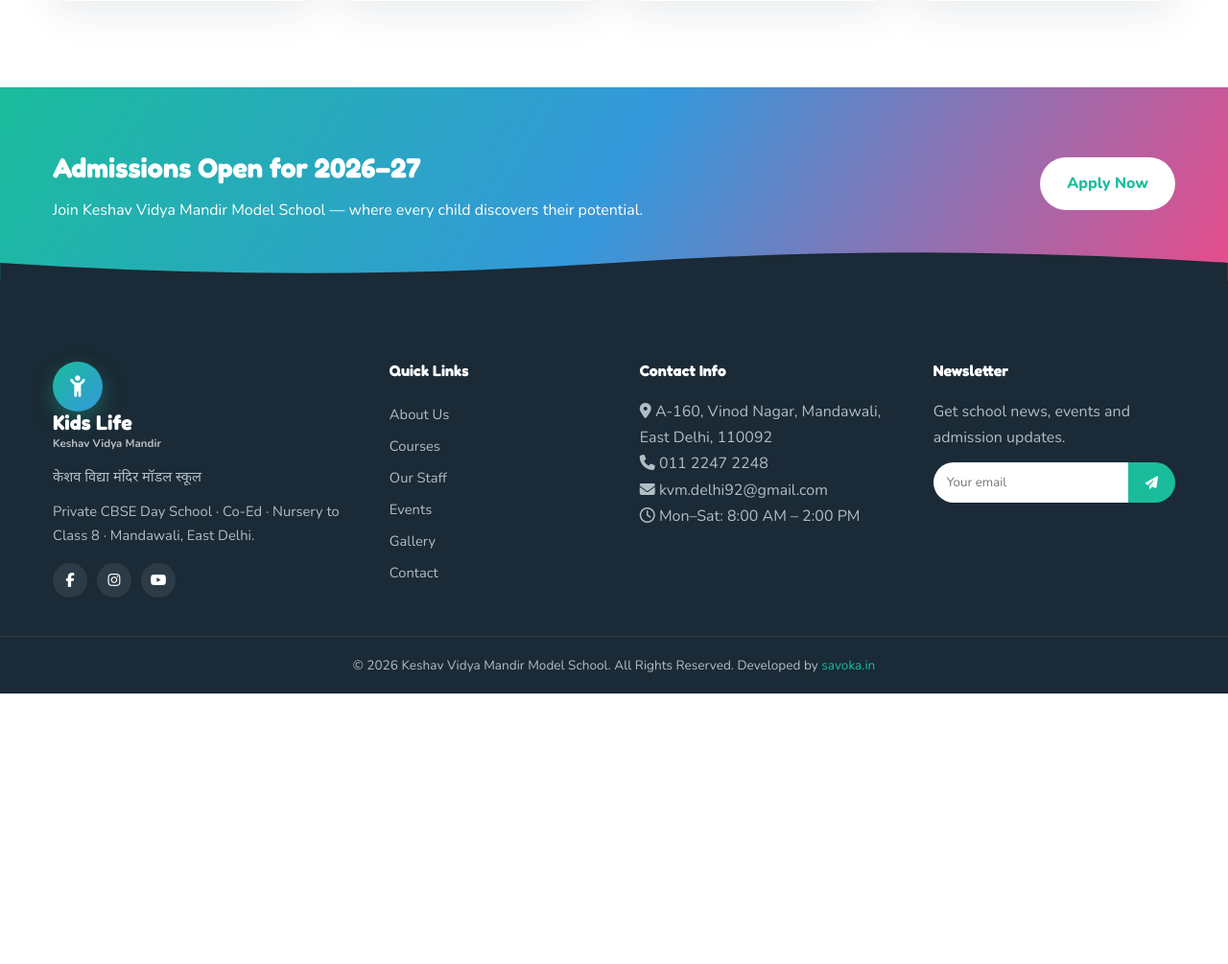
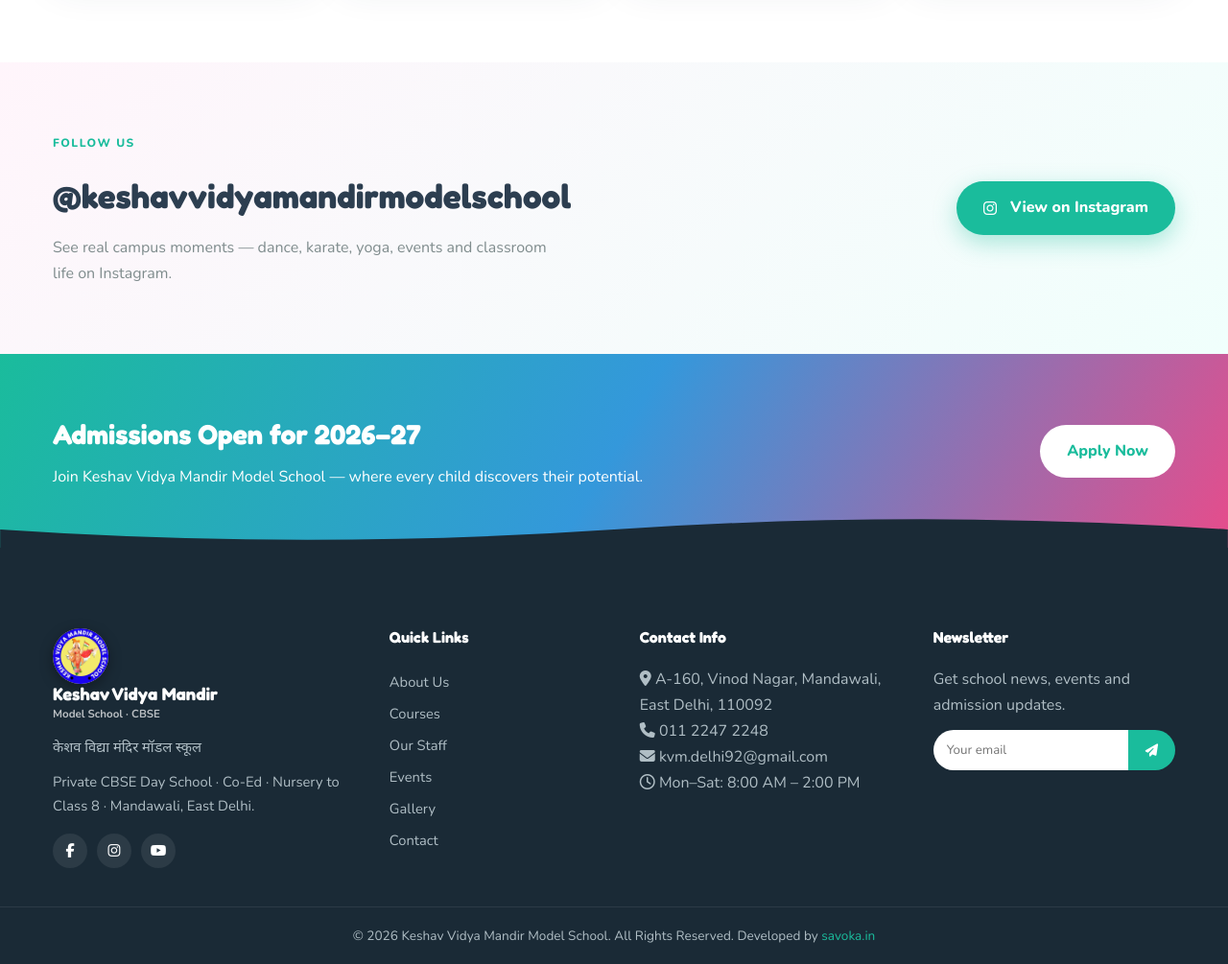
Before and after one commit to deepj2013/demo, a PHP site: page / in a window 1280 px wide. Shown: the part 5259-6264 px from the top of the page at 96% size. Before the commit the page ends 5982 px from the top, so only its background shows below. Run offline with PHP 8.4, Linux system fonts and the light colour scheme.

Commit message:
Add school logo and real campus photos to Keshav Vidya Mandir site.
Brand the demo with official logo, Annual Day banner, and activity photos for sports, dance, music, and camps.

Co-authored-by: Cursor <cursoragent@cursor.com>

```diff
--- a/keshav-vidya-mandir/css/style.css
+++ b/keshav-vidya-mandir/css/style.css
@@ -53,9 +53,11 @@ ul{list-style:none}
 .main-header{background:#fff;position:sticky;top:0;z-index:100;box-shadow:0 4px 24px rgba(0,0,0,.06)}
 .main-header-inner{display:flex;align-items:center;gap:20px;padding:14px 0}
 .logo{display:flex;align-items:center;gap:12px}
+.logo-img{width:58px;height:58px;border-radius:50%;object-fit:cover;background:#fff;box-shadow:0 4px 14px rgba(26,58,140,.25);flex-shrink:0}
 .logo-mark{width:52px;height:52px;border-radius:50%;background:linear-gradient(135deg,var(--teal),var(--blue));color:#fff;display:grid;place-items:center;font-size:1.4rem;box-shadow:0 8px 20px rgba(26,188,156,.35)}
-.logo-text strong{display:block;font-family:var(--display);font-size:1.35rem;color:var(--teal);line-height:1.1}
+.logo-text strong{display:block;font-family:var(--display);font-size:1.15rem;color:#1a3a8c;line-height:1.15}
 .logo-text small{display:block;font-size:.72rem;color:var(--muted);font-weight:700}
+.logo.light .logo-img{box-shadow:0 4px 14px rgba(0,0,0,.35)}
 .logo.light .logo-text strong{color:#fff}
 .logo.light .logo-text small{color:rgba(255,255,255,.7)}
 .nav-menu{margin-left:auto}
@@ -68,10 +70,12 @@ ul{list-style:none}
 .menu-toggle span{width:24px;height:2px;background:var(--ink);transition:.3s}
 
 /* Hero Slider */
-.hero-slider{position:relative;height:min(92vh,780px);overflow:hidden}
+.hero-slider{position:relative;height:min(88vh,720px);overflow:hidden;background:#111}
 .slide{position:absolute;inset:0;background-size:cover;background-position:center;opacity:0;visibility:hidden;transition:opacity .8s,visibility .8s;display:flex;align-items:center}
 .slide.active{opacity:1;visibility:visible;z-index:1}
-.slide-overlay{position:absolute;inset:0;background:linear-gradient(100deg,rgba(22,160,133,.88) 0%,rgba(44,62,80,.55) 55%,rgba(231,76,139,.35) 100%)}
+.slide.slide-banner{background-size:cover;background-position:center center}
+.slide-overlay{position:absolute;inset:0;background:linear-gradient(100deg,rgba(15,23,42,.82) 0%,rgba(26,58,140,.55) 45%,rgba(0,0,0,.25) 100%)}
+.slide-banner .slide-overlay{background:linear-gradient(105deg,rgba(10,20,50,.88) 0%,rgba(10,20,50,.55) 42%,rgba(10,20,50,.2) 100%)}
 .slide-content{position:relative;z-index:2;color:#fff;max-width:680px;padding:40px 0}
 .slide-tag{display:inline-block;background:rgba(255,255,255,.2);backdrop-filter:blur(6px);padding:8px 18px;border-radius:40px;font-size:.85rem;font-weight:700;margin-bottom:18px}
 .slide-content h1{font-family:var(--display);font-size:clamp(2.2rem,5vw,3.8rem);line-height:1.15;margin-bottom:14px}
@@ -112,8 +116,8 @@ ul{list-style:none}
 
 /* Portfolio shapes */
 .portfolio-grid{display:grid;grid-template-columns:repeat(4,1fr);gap:22px}
-.portfolio-item{position:relative;overflow:hidden;aspect-ratio:1;display:block;box-shadow:var(--shadow)}
-.portfolio-item img{width:100%;height:100%;object-fit:cover;transition:.4s}
+.portfolio-item{position:relative;overflow:hidden;aspect-ratio:1;display:block;box-shadow:var(--shadow);background:#dfe6e9}
+.portfolio-item img{width:100%;height:100%;object-fit:cover;transition:.4s;display:block}
 .portfolio-item:hover img{transform:scale(1.1)}
 .portfolio-item.shape-circle{border-radius:50%}
 .portfolio-item.shape-hex{clip-path:polygon(25% 6%,75% 6%,100% 50%,75% 94%,25% 94%,0 50%);border-radius:0}
@@ -246,6 +250,14 @@ ul{list-style:none}
 .doc-card span{font-weight:700;font-size:.88rem}
 .form-note{color:var(--muted);font-size:.9rem;margin-bottom:16px}
 
+/* Instagram band */
+.instagram-band{background:linear-gradient(135deg,#fff5fb,#f0fffc);padding:70px 0}
+.instagram-inner{display:flex;align-items:center;justify-content:space-between;gap:24px;flex-wrap:wrap}
+.instagram-inner h2{font-family:var(--display);font-size:clamp(1.5rem,3vw,2.2rem);margin:6px 0 10px}
+.instagram-inner p{color:var(--muted);max-width:520px}
+.instagram-inner .btn i{margin-right:6px}
+.section-head a{color:var(--teal);font-weight:800}
+
 /* Responsive */
 @media(max-width:1024px){
   .services-grid,.staff-grid,.products-grid{grid-template-columns:repeat(2,1fr)}
--- a/keshav-vidya-mandir/index.html
+++ b/keshav-vidya-mandir/index.html
@@ -7,6 +7,7 @@
 <link rel="preconnect" href="https://fonts.googleapis.com">
 <link href="https://fonts.googleapis.com/css2?family=Fredoka:wght@400;500;600;700&family=Nunito:wght@400;500;600;700;800&family=Noto+Sans+Devanagari:wght@400;600;700&display=swap" rel="stylesheet">
 <link rel="stylesheet" href="https://cdnjs.cloudflare.com/ajax/libs/font-awesome/6.5.1/css/all.min.css">
+<link rel="icon" type="image/png" href="images/logo.png">
 <link rel="stylesheet" href="css/style.css">
 </head>
 <body>
@@ -22,7 +23,7 @@
       <div class="top-social">
         <a href="#" aria-label="Facebook"><i class="fa-brands fa-facebook-f"></i></a>
         <a href="#" aria-label="Twitter"><i class="fa-brands fa-x-twitter"></i></a>
-        <a href="#" aria-label="Instagram"><i class="fa-brands fa-instagram"></i></a>
+        <a href="https://www.instagram.com/keshavvidyamandirmodelschool/" target="_blank" rel="noopener" aria-label="Instagram"><i class="fa-brands fa-instagram"></i></a>
         <a href="#" aria-label="YouTube"><i class="fa-brands fa-youtube"></i></a>
       </div>
     </div>
@@ -30,10 +31,10 @@
   <div class="main-header">
     <div class="container main-header-inner">
       <a href="index.html" class="logo">
-        <span class="logo-mark"><i class="fa-solid fa-child-reaching"></i></span>
+        <img class="logo-img" src="images/logo.png" alt="Keshav Vidya Mandir Model School">
         <span class="logo-text">
-          <strong>Kids Life</strong>
-          <small>Keshav Vidya Mandir</small>
+          <strong>Keshav Vidya Mandir</strong>
+          <small>Model School · CBSE</small>
         </span>
       </a>
       <button class="menu-toggle" aria-label="Menu"><span></span><span></span><span></span></button>
@@ -45,22 +46,22 @@
   </div>
 </header>
 <main>
-<!-- Hero Slider -->
+<!-- Hero Banner -->
 <section class="hero-slider" id="heroSlider">
-  <div class="slide active" style="background-image:url('https://images.unsplash.com/photo-1503454537195-1dcabb73ffb9?w=1920&q=80')">
+  <div class="slide active slide-banner" style="background-image:url('images/hero-banner.png')">
     <div class="slide-overlay"></div>
     <div class="container slide-content">
-      <span class="slide-tag">CBSE Day School · Nursery to Class 8</span>
+      <span class="slide-tag">Annual Day · Aarambh</span>
       <h1>Welcome to <em>Keshav Vidya Mandir</em></h1>
       <p class="hindi">केशव विद्या मंदिर मॉडल स्कूल</p>
-      <p>Private co-ed CBSE school in Mandawali — nurturing children since 1992 with joyful, values-based learning.</p>
+      <p>Private co-ed CBSE day school in Mandawali — Nursery to Class 8 since 1992.</p>
       <div class="slide-btns">
         <a href="about.html" class="btn btn-primary">Learn More</a>
         <a href="contact.html" class="btn btn-ghost">Admission Open</a>
       </div>
     </div>
   </div>
-  <div class="slide" style="background-image:url('https://images.unsplash.com/photo-1503676260728-1c00da1a2fc4?w=1920&q=80')">
+  <div class="slide" style="background-image:url('images/sing-dance-drama.png')">
     <div class="slide-overlay"></div>
     <div class="container slide-content">
       <span class="slide-tag">Play As You Learn</span>
@@ -72,11 +73,11 @@
       </div>
     </div>
   </div>
-  <div class="slide" style="background-image:url('https://images.unsplash.com/photo-1580582932707-520aed937b7b?w=1920&q=80')">
+  <div class="slide" style="background-image:url('images/sports-camp.png')">
     <div class="slide-overlay"></div>
     <div class="container slide-content">
       <span class="slide-tag">Admissions 2026–27</span>
-      <h1>Join Our <em>Kids Life</em> Family</h1>
+      <h1>Join Our <em>School</em> Family</h1>
       <p>A-160, Vinod Nagar, Mandawali · Call 011 2247 2248 · Opens 8 AM</p>
       <div class="slide-btns">
         <a href="contact.html" class="btn btn-primary">Apply Now</a>
@@ -133,7 +134,7 @@
     <div class="camps-grid">
 
       <article class="camp-card fade-up">
-        <div class="camp-img"><img src="https://images.unsplash.com/photo-1503676260728-1c00da1a2fc4?w=800&q=80" alt="English Summer Camp"></div>
+        <div class="camp-img"><img src="images/english-summer-camp.png" alt="English Summer Camp"></div>
         <div class="camp-body">
           <h3>English Summer Camp</h3>
           <p>Fun language immersion with stories, drama and conversation practice.</p>
@@ -141,7 +142,7 @@
         </div>
       </article>
       <article class="camp-card fade-up">
-        <div class="camp-img"><img src="https://images.unsplash.com/photo-1571019614242-c5c5dee9f50b?w=800&q=80" alt="Sports Camp"></div>
+        <div class="camp-img"><img src="images/sports-camp.png" alt="Sports Camp"></div>
         <div class="camp-body">
           <h3>Sports Camp</h3>
           <p>Cricket, football, athletics and teamwork on our school grounds.</p>
@@ -173,7 +174,7 @@
         </div>
       </article>
       <article class="camp-card fade-up">
-        <div class="camp-img"><img src="https://images.unsplash.com/photo-1508700929628-666bc8bd84ea?w=800&q=80" alt="Sing & Dance"></div>
+        <div class="camp-img"><img src="images/sing-dance-drama.png" alt="Sing, Dance & Drama"></div>
         <div class="camp-body">
           <h3>Sing, Dance & Drama</h3>
           <p>Music, dance, drama and debate for confident stage presence.</p>
@@ -193,38 +194,37 @@
       <p>Glimpses of school life, friendship and celebration</p>
     </div>
     <div class="portfolio-grid">
-
       <a href="gallery.html" class="portfolio-item shape-circle fade-up">
-        <img src="https://images.unsplash.com/photo-1488521787991-ed7bbaae773c?w=800&q=80" alt="Leisure Time">
-        <div class="portfolio-cap"><h5>Leisure Time</h5></div>
+        <img src="images/sing-dance-drama.png" alt="Dance">
+        <div class="portfolio-cap"><h5>Dance</h5></div>
       </a>
       <a href="gallery.html" class="portfolio-item shape-hex fade-up">
-        <img src="https://images.unsplash.com/photo-1503676260728-1c00da1a2fc4?w=800&q=80" alt="With Friends">
-        <div class="portfolio-cap"><h5>With Friends</h5></div>
+        <img src="https://images.unsplash.com/photo-1523050854058-8df90110c9f1?w=800&q=80" data-local="images/gallery-2.jpg" alt="School Event">
+        <div class="portfolio-cap"><h5>School Event</h5></div>
       </a>
       <a href="gallery.html" class="portfolio-item shape-blob fade-up">
-        <img src="https://images.unsplash.com/photo-1503454537195-1dcabb73ffb9?w=800&q=80" alt="Toddler Care">
-        <div class="portfolio-cap"><h5>Toddler Care</h5></div>
+        <img src="https://images.unsplash.com/photo-1555597673-b21d5c935865?w=800&q=80" data-local="images/gallery-3.jpg" alt="Karate">
+        <div class="portfolio-cap"><h5>Karate</h5></div>
       </a>
       <a href="gallery.html" class="portfolio-item shape-circle fade-up">
-        <img src="https://images.unsplash.com/photo-1523050854058-8df90110c9f1?w=800&q=80" alt="Get Together">
-        <div class="portfolio-cap"><h5>Get Together</h5></div>
+        <img src="https://images.unsplash.com/photo-1544367567-0f2fcb009e0b?w=800&q=80" data-local="images/gallery-4.jpg" alt="Yoga">
+        <div class="portfolio-cap"><h5>Yoga</h5></div>
       </a>
       <a href="gallery.html" class="portfolio-item shape-hex fade-up">
-        <img src="https://images.unsplash.com/photo-1571019614242-c5c5dee9f50b?w=800&q=80" alt="Park Games">
-        <div class="portfolio-cap"><h5>Park Games</h5></div>
+        <img src="images/sports-camp.png" alt="Sports">
+        <div class="portfolio-cap"><h5>Sports</h5></div>
       </a>
       <a href="gallery.html" class="portfolio-item shape-blob fade-up">
-        <img src="https://images.unsplash.com/photo-1514320291840-3095421eca35?w=800&q=80" alt="Guitar Music">
-        <div class="portfolio-cap"><h5>Guitar Music</h5></div>
+        <img src="images/music.png" alt="Music">
+        <div class="portfolio-cap"><h5>Music</h5></div>
       </a>
       <a href="gallery.html" class="portfolio-item shape-circle fade-up">
-        <img src="https://images.unsplash.com/photo-1513364776144-60967b0f800f?w=800&q=80" alt="My Creation">
-        <div class="portfolio-cap"><h5>My Creation</h5></div>
+        <img src="https://images.unsplash.com/photo-1513364776144-60967b0f800f?w=800&q=80" data-local="images/gallery-7.jpg" alt="Art & Craft">
+        <div class="portfolio-cap"><h5>Art & Craft</h5></div>
       </a>
       <a href="gallery.html" class="portfolio-item shape-hex fade-up">
-        <img src="https://images.unsplash.com/photo-1532094349884-543bc11b234d?w=800&q=80" alt="Science Lab">
-        <div class="portfolio-cap"><h5>Science Lab</h5></div>
+        <img src="https://images.unsplash.com/photo-1427504494785-3a9ca7044f45?w=800&q=80" data-local="images/gallery-8.jpg" alt="Classroom">
+        <div class="portfolio-cap"><h5>Classroom</h5></div>
       </a>
     </div>
     <div class="text-center fade-up" style="margin-top:36px">
@@ -345,6 +345,20 @@
 </section>
 
 <!-- CTA -->
+<!-- Instagram -->
+<section class="instagram-band section">
+  <div class="container instagram-inner fade-up">
+    <div>
+      <span class="eyebrow">Follow Us</span>
+      <h2>@keshavvidyamandirmodelschool</h2>
+      <p>See real campus moments — dance, karate, yoga, events and classroom life on Instagram.</p>
+    </div>
+    <a class="btn btn-primary" href="https://www.instagram.com/keshavvidyamandirmodelschool/" target="_blank" rel="noopener">
+      <i class="fa-brands fa-instagram"></i> View on Instagram
+    </a>
+  </div>
+</section>
+
 <section class="cta-band">
   <div class="container cta-inner fade-up">
     <div>
@@ -360,14 +374,14 @@
   <div class="container footer-grid">
     <div class="footer-brand">
       <a href="index.html" class="logo light">
-        <span class="logo-mark"><i class="fa-solid fa-child-reaching"></i></span>
-        <span class="logo-text"><strong>Kids Life</strong><small>Keshav Vidya Mandir</small></span>
+        <img class="logo-img" src="images/logo.png" alt="Keshav Vidya Mandir Model School">
+        <span class="logo-text"><strong>Keshav Vidya Mandir</strong><small>Model School · CBSE</small></span>
       </a>
       <p class="hindi">केशव विद्या मंदिर मॉडल स्कूल</p>
       <p>Private CBSE Day School · Co-Ed · Nursery to Class 8 · Mandawali, East Delhi.</p>
       <div class="footer-social">
         <a href="#"><i class="fa-brands fa-facebook-f"></i></a>
-        <a href="#"><i class="fa-brands fa-instagram"></i></a>
+        <a href="https://www.instagram.com/keshavvidyamandirmodelschool/" target="_blank" rel="noopener" aria-label="Instagram"><i class="fa-brands fa-instagram"></i></a>
         <a href="#"><i class="fa-brands fa-youtube"></i></a>
       </div>
     </div>
--- a/keshav-vidya-mandir/js/main.js
+++ b/keshav-vidya-mandir/js/main.js
@@ -1,4 +1,13 @@
 document.addEventListener('DOMContentLoaded', () => {
+  // If local school photos exist in /images, prefer them over stock
+  document.querySelectorAll('img[data-local]').forEach(img => {
+    const local = img.dataset.local;
+    if (!local) return;
+    const probe = new Image();
+    probe.onload = () => { img.src = local; };
+    probe.src = local;
+  });
+
   // Mobile menu
   const toggle = document.querySelector('.menu-toggle');
   const nav = document.querySelector('.nav-menu');
```
Also changed, not shown: keshav-vidya-mandir/about.html (+10 -9 lines), keshav-vidya-mandir/blog.html (+9 -8 lines), keshav-vidya-mandir/contact.html (+9 -8 lines), keshav-vidya-mandir/courses.html (+13 -12 lines), keshav-vidya-mandir/events.html (+9 -8 lines), keshav-vidya-mandir/gallery.html (+33 -41 lines), keshav-vidya-mandir/teachers.html (+9 -8 lines), keshav-vidya-mandir/images/README.txt (added), keshav-vidya-mandir/images/english-summer-camp.png (added), keshav-vidya-mandir/images/favicon.png (added), keshav-vidya-mandir/images/gallery-1.png (added), keshav-vidya-mandir/images/gallery-5.png (added), keshav-vidya-mandir/images/hero-banner.png (added), keshav-vidya-mandir/images/logo.png (added), 3 more files.
